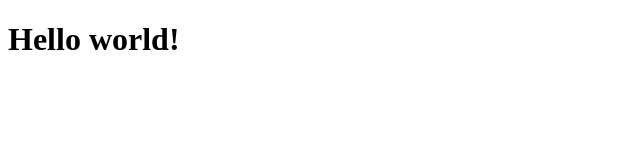
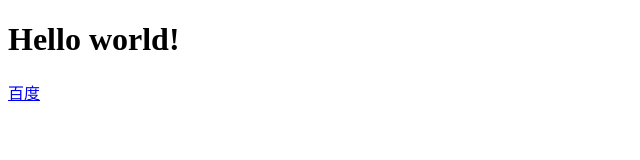
Before and after one commit to anning888/anning888.github.io, a plain HTML site: page index.html in a window 1280 px wide. Shown: the full height of the page, 0-640 px from the left. Drawn offline with Linux system fonts and the light colour scheme.

Commit message:
Update index.html

```diff
--- a/index.html
+++ b/index.html
@@ -6,5 +6,6 @@
     </head>
     <body>
         <h1>Hello world!</h1>
+        <a href="www.baidu.com">百度</a>
     </body>
 </html>
```
